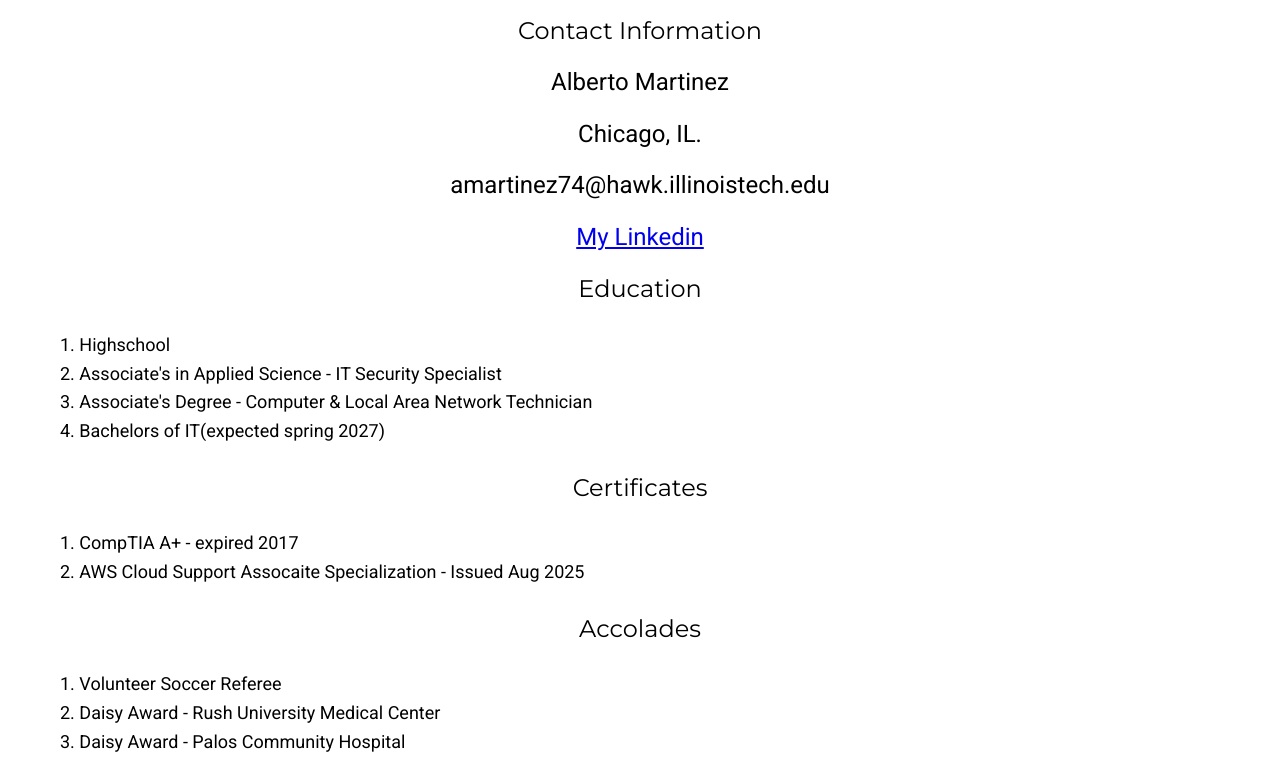
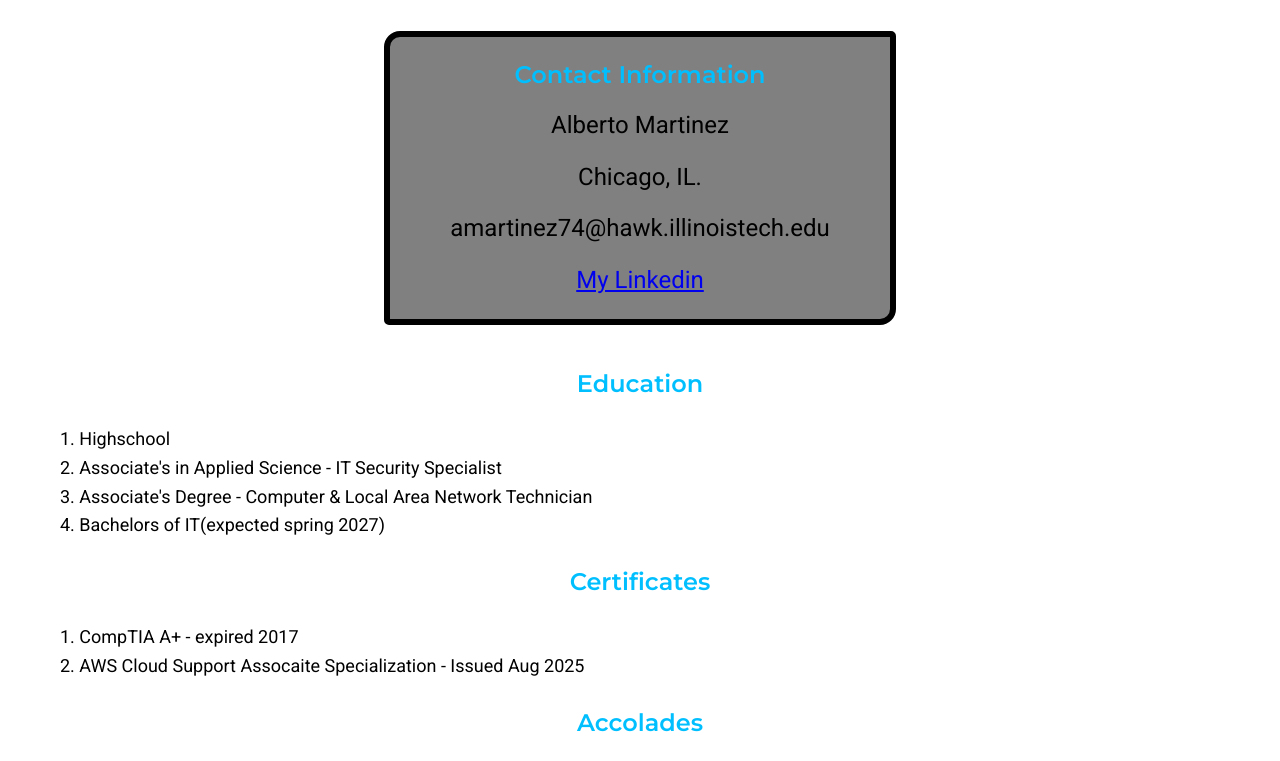
Before and after one commit to Bandolero871/Module5-Project2-CSS, a plain HTML site: page resume.html in a window 1280 px wide. Shown: the part 683-1444 px from the top of the page. Drawn offline with Linux system fonts and the light colour scheme; a web font is replaced by a local one.

Commit message:
correcting other mistakes from 2nd turn in.
preparing for Part 3

```diff
--- a/css/style.css
+++ b/css/style.css
@@ -10,7 +10,7 @@ body {
   background: linear-gradient(45deg, #d5e2f3 0%,#b5cfed 12%,#5698de 27%,#5698de 27%,#5698de 39%,#78ace0 51%,#62ace8 60%,#6fc3f7 76%,#56a1de 88%,#266fd6 100%);
   position: relative;
   overflow: hidden;
-  font-family: "bungee tint";
+  font-family: "bungee tint", Geneva, sans-serif;
   <!--header position and gradient color-->
 }
 
@@ -63,40 +63,56 @@ body {
   text-align: center;
 }
 
+.contact-container {
+  border: solid 6px;
+  background: gray;
+  border-radius: 16px 5px;
+  margin: 45px auto;
+  width: 40%;
+}
 .resume-page {
   display: block;
   text-align: center;
 }
 
 .content h2{
-  font-family: "Merriweather Sans", sans-serif, Verdana;
+  font-family: "Merriweather Sans", Verdana, sans-serif;
   font-weight: 600;
   font-style: italic;
-  <!--header font type and sizing-->
+ /*header font type and sizing*/
+  border-bottom: double;
 }
 
 .content h3{
   font-size: x-large;
-  font-family: "Montserrat", sans-serif, Geneva;
-  font-weight: 400;
-  font-style: normal;
-  <!--header font type and sizing-->
+  font-family: "Montserrat", Geneva, sans-serif;
+  font-weight: 600;
+  font-style: strong;
+  color: deepskyblue;
+  margin-bottom: 10px;
+ /* header font type and sizing */
 }
 
 .content p {
   text-align: center;
-  font-family: "Roboto", sans-serif, Tahoma;
+  font-family: "Roboto", Tahoma, sans-serif;
   font-size: x-large;
 }
 
 .content li {
   font-size: large;
-  font-family: "Roboto", sans-serif, Tahoma;
+  font-family: "Roboto", Tahoma, sans-serif;
   text-align: justify;
   padding: 4px;
   margin: 0 auto;
   list-style-position: inside;
 }
+
+.warning {
+  width: 25%;
+  float: left;
+}
+
 
 iframe{
   display: block;
--- a/resume.html
+++ b/resume.html
@@ -25,11 +25,13 @@
     </div>
   <div class="content"> <!--Resume information-->
     <h2>Alberto's Resume</h2> <!--update to header-->
-    <h3>Contact Information</h3> <!--update to header-->
-    <p>Alberto Martinez</p>
-    <p>Chicago, IL.</p>
-    <p>amartinez74@hawk.illinoistech.edu</p>
-    <p><a href="https://www.linkedin.com/in/amartinez7/">My Linkedin</a></p>
+    <div class="contact-container">
+      <h3>Contact Information</h3> <!--update to header-->
+      <p>Alberto Martinez</p>
+      <p>Chicago, IL.</p>
+      <p>amartinez74@hawk.illinoistech.edu</p>
+      <p><a href="https://www.linkedin.com/in/amartinez7/">My Linkedin</a></p>
+     </div>
     <h3>Education</h3> <!--update to header-->
       <ol>
         <li>Highschool</li>
```
Also changed, not shown: index.html (+3 -1 lines), page3.html (+2 -1 lines).
